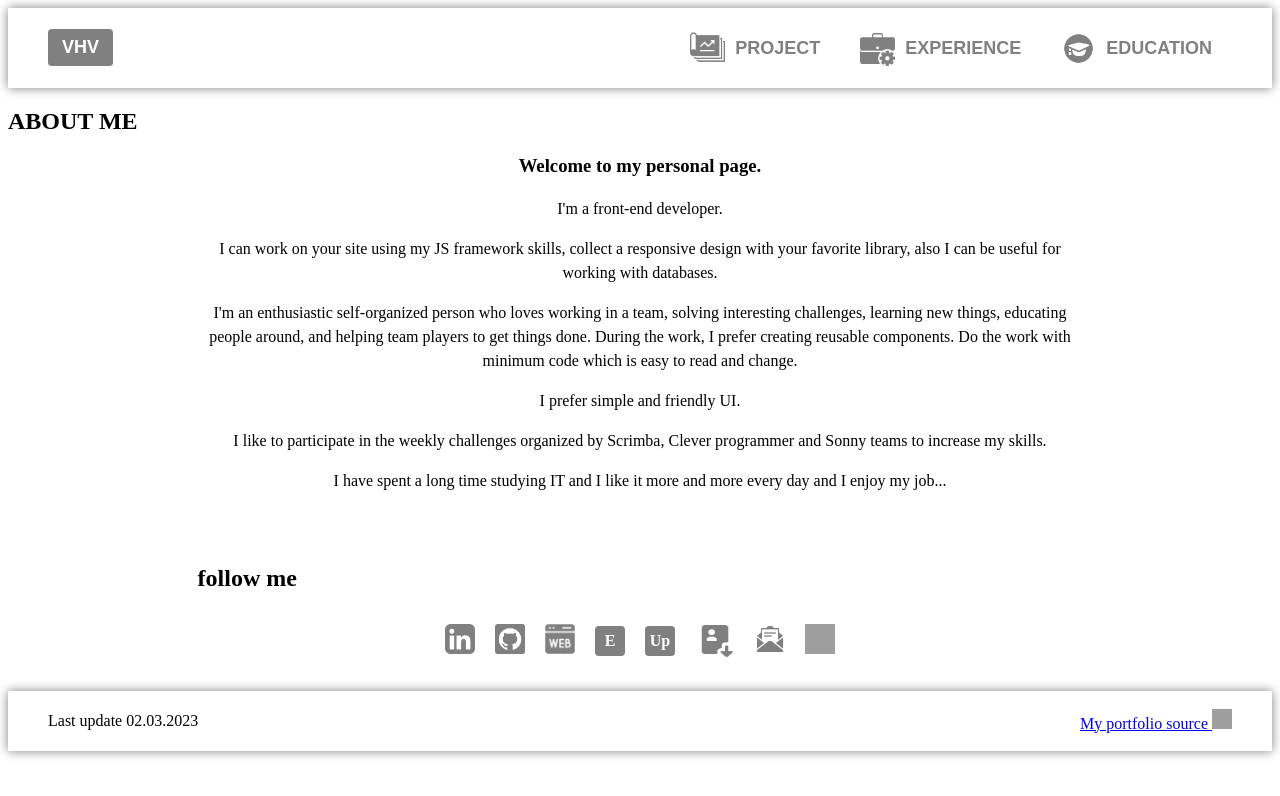
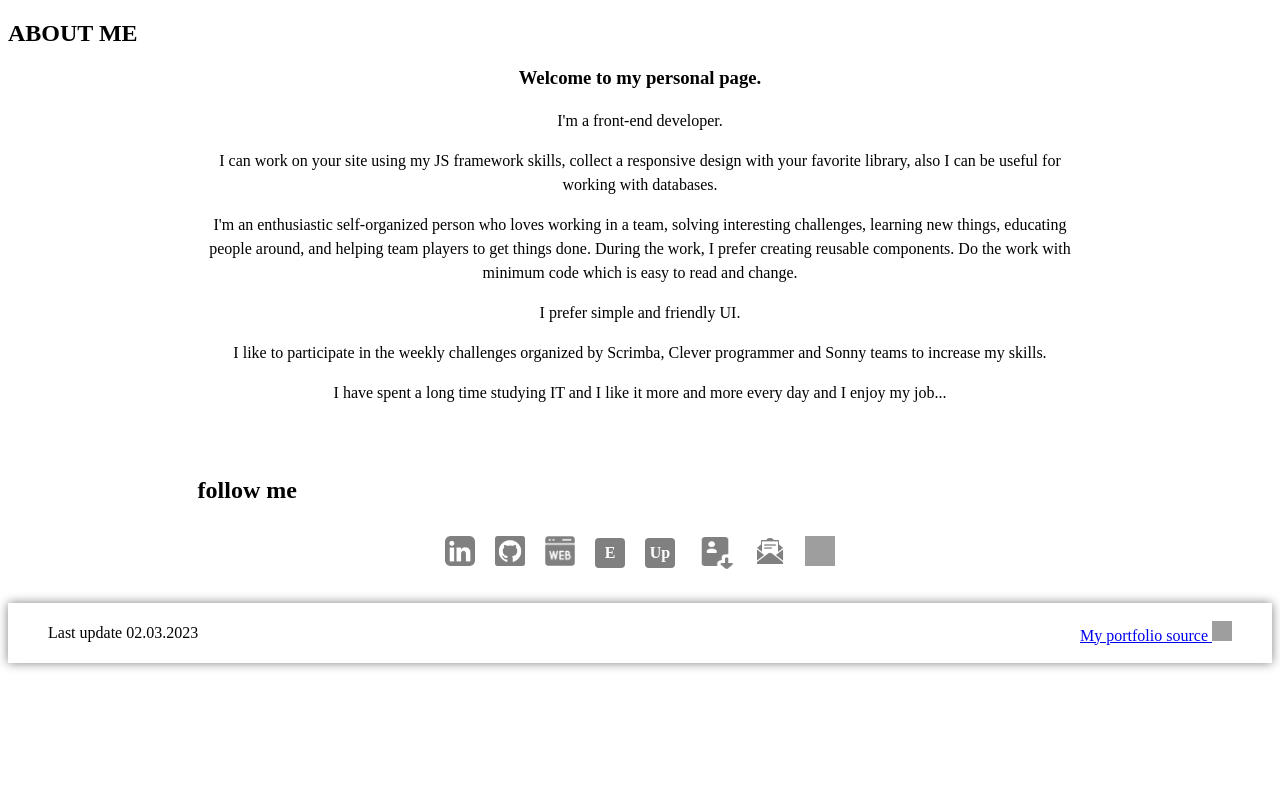
Before and after one commit to hakobyanviktoria8/my-portfolio-app, a Next.js app: page / in a window 1280 px wide. Shown: the top 796 px of the page. Built offline with nearby package versions, Linux system fonts and the light colour scheme; grey boxes are pictures that could not be loaded.

Commit message:
remove navbar

```diff
--- a/src/components/layout.tsx
+++ b/src/components/layout.tsx
@@ -1,11 +1,9 @@
 import { Footer } from "./footer";
 import styles from "./../styles/Layout.module.css";
-import NavbarComp from "./NavbarComp";
 
 export default function Layout({ children }: any) {
   return (
     <div className={styles.container}>
-      <NavbarComp />
       <main>{children}</main>
       <Footer />
     </div>
```
